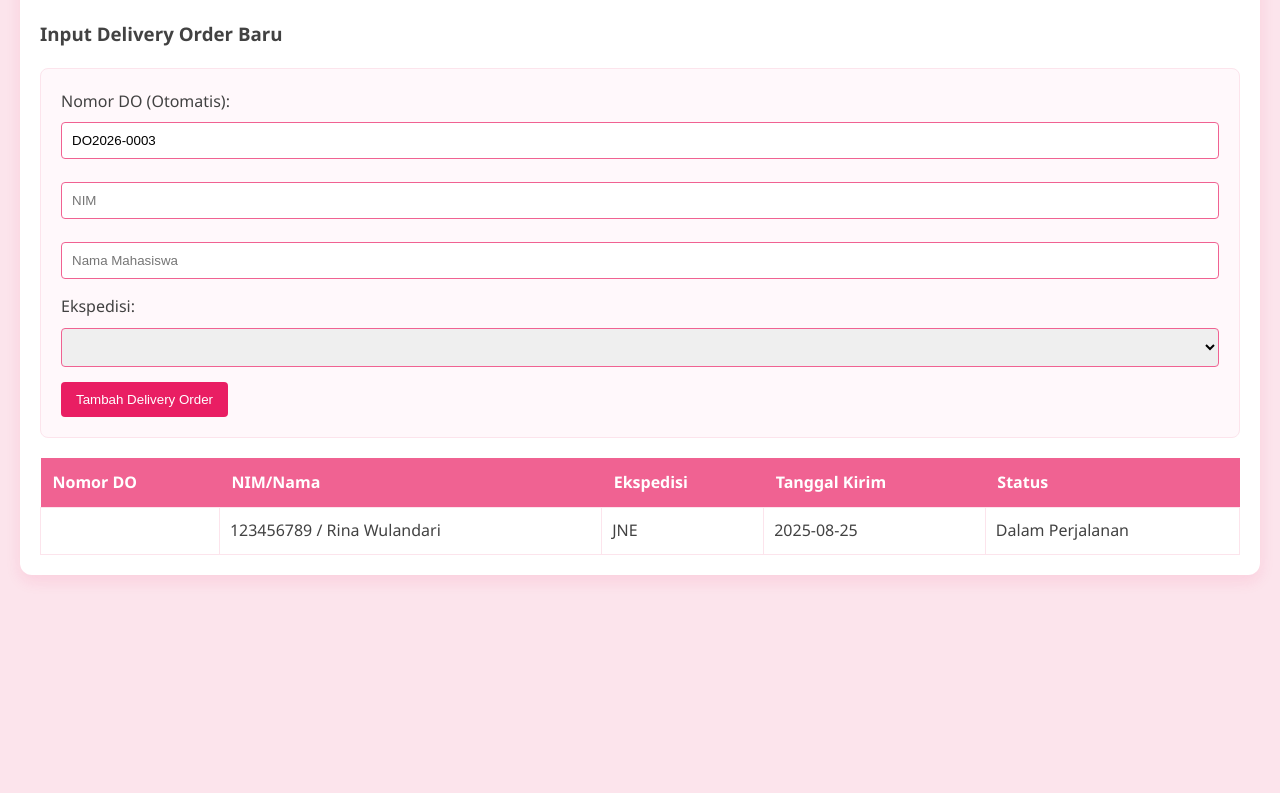
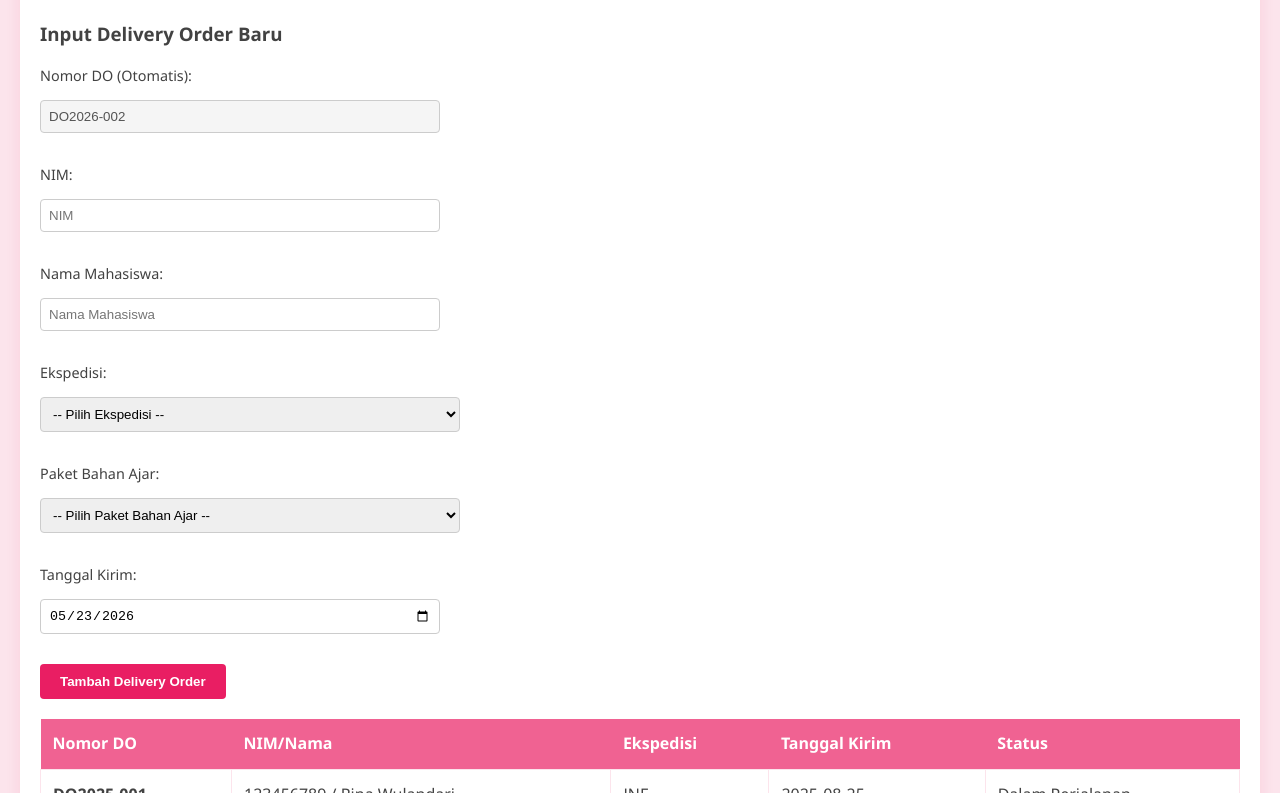
Before and after one commit to iffahnailahsalsabila-alt/TUGAS2.PBW, a plain HTML site: page tracking.html in a window 1280 px wide. Shown: the part 167-960 px from the top of the page. Before the commit the page ends 800 px from the top, so only its background shows below. Drawn offline with nearby package versions, Linux system fonts and the light colour scheme.

Commit message:
update tracking-app.js dan tracking.html

```diff
--- a/js/tracking-app.js
+++ b/js/tracking-app.js
@@ -1,51 +1,94 @@
 new Vue({
     el: '#trackingApp',
     data: {
-        trackingList: Object.values(dataTracking),
-        // Menggunakan data pengirimanList
-        ekspedisiList: pengirimanList,
+        // Ekstrak Key Induk dan konversi format Rina dari DO2025-0001 menjadi DO2025-001
+        trackingList: Object.keys(dataTracking).map(key => {
+            let formattedKey = key;
+            if (key === "DO2025-0001") {
+                formattedKey = "DO2025-001";
+            }
+            return {
+                noDO: formattedKey,
+                ...dataTracking[key]
+            };
+        }),
+
+        ekspedisiList: pengirimanList.map(e => e.nama),
+        daftarPaket: paketList,
+        selectedPaketKode: '',
+
         newDO: {
             nim: '',
             nama: '',
             ekspedisi: '',
-            tanggalKirim: new Date().toISOString().slice(0, 10),
-            status: 'Input Baru',
+            paket: '',
+            totalHarga: 0,
+            // FUNGSI REVISI: Menggunakan fungsi Date dasar untuk mengambil string waktu lokal hari ini (Format: YYYY-MM-DD)
+            tanggalKirim: new Date().toLocaleDateString('fr-CA'),
+            status: 'Input Baru'
+        }
+    },
+    computed: {
+        detailIsiPaketSelected() {
+            if (!this.selectedPaketKode) return null;
+            const paketKetemu = this.daftarPaket.find(p => p.kode === this.selectedPaketKode);
+            return paketKetemu ? paketKetemu.isi : null;
         },
-    },
-    // Computed Properties sederhana untuk nomor DO otomatis
-    computed: {
+
         generateNoDO() {
             const currentYear = new Date().getFullYear();
-            const sequence = Object.keys(dataTracking).length + this.trackingList.length + 1;
-            const paddedSequence = String(sequence).padStart(4, '0');
+            const sequence = this.trackingList.length + 1;
+            const paddedSequence = String(sequence).padStart(3, '0');
             return `DO${currentYear}-${paddedSequence}`;
-        },
+        }
+    },
+    watch: {
+        selectedPaketKode(newKode) {
+            const paketKetemu = this.daftarPaket.find(p => p.kode === newKode);
+            if (paketKetemu) {
+                this.newDO.paket = paketKetemu.nama;
+                this.newDO.totalHarga = paketKetemu.harga;
+            } else {
+                this.newDO.paket = '';
+                this.newDO.totalHarga = 0;
+            }
+        }
     },
     methods: {
         addTrackingDO() {
-            if (!this.newDO.nim || !this.newDO.nama || !this.newDO.ekspedisi) {
-                alert("Harap lengkapi NIM, Nama, dan Ekspedisi!");
+            // Validasi data field form wajib diisi termasuk tanggal kirim
+            if (!this.newDO.nim.trim() || !this.newDO.nama.trim() || !this.newDO.ekspedisi || !this.selectedPaketKode || !this.newDO.tanggalKirim) {
+                alert("Harap lengkapi seluruh bidang data field yang disediakan!");
                 return;
             }
 
             const newEntry = {
                 noDO: this.generateNoDO,
-                ...this.newDO,
-                totalHarga: 0,
-                paket: 'Default',
+                nim: this.newDO.nim,
+                nama: this.newDO.nama,
+                ekspedisi: this.newDO.ekspedisi,
+                paket: this.newDO.paket,
+                totalHarga: this.newDO.totalHarga,
+                tanggalKirim: this.newDO.tanggalKirim, // Diambil dari value form (bisa hasil edit manual user)
+                status: this.newDO.status
             };
 
             this.trackingList.push(newEntry);
 
-            alert(`Delivery Order ${newEntry.noDO} berhasil ditambahkan!`);
-
-            // Reset form
+            alert(`Delivery Order ${newEntry.noDO} sukses ditambahkan ke daftar antrean.`);
+            this.resetFormInput();
+        },
+        resetFormInput() {
+            this.selectedPaketKode = '';
             this.newDO = {
                 nim: '',
                 nama: '',
                 ekspedisi: '',
-                tanggalKirim: new Date().toISOString().slice(0, 10),
-                status: 'Input Baru',
+                paket: '',
+                totalHarga: 0,
+                // Kembalikan ke default waktu lokal saat ini setelah di-reset
+                tanggalKirim: new Date().toLocaleDateString('fr-CA'),
+                status: 'Input Baru'
             };
         }
     }
--- a/tracking.html
+++ b/tracking.html
@@ -3,56 +3,100 @@
 <head>
     <meta charset="UTF-8">
     <meta name="viewport" content="width=device-width, initial-scale=1.0">
-    <title>Tracking Delivery Order</title>
+    <title>Tracking Delivery Order (DO)</title>
     <link rel="stylesheet" href="css/style.css">
     <script src="https://cdn.jsdelivr.net/npm/vue@2.6.14/dist/vue.js"></script>
 </head>
+<body>
 
-<body>
     <header class="navigation-bar">
-        <a href="index.html" class="nav-item">HOME</a>
+        <nav class="nav-links">
+            <a href="index.html" class="nav-item">HOME</a>
+            <a href="stok.html" class="nav-item">Halaman Stok</a>
+            <a href="tracking.html" class="nav-item">Tracking DO</a>
+        </nav>
     </header>
 
     <main class="tracking-container" id="trackingApp">
         <h2>Tracking Delivery Order (DO)</h2>
 
-        <div class="add-area">
-            <h3>Input Delivery Order Baru</h3>
+        <div class="form-container">
+            <h3 style="margin-top: 0; margin-bottom: 15px;">Input Delivery Order Baru</h3>
             <form @submit.prevent="addTrackingDO">
 
-                <label>Nomor DO (Otomatis):</label>
-                <input type="text" :value="generateNoDO" readonly>
+                <div style="margin-bottom: 15px;">
+                    <label style="display: block; margin-bottom: 5px; font-size: 0.9rem;">Nomor DO (Otomatis):</label>
+                    <input type="text" :value="generateNoDO" disabled style="padding: 8px; width: 100%; max-width: 400px; border-radius: 4px; border: 1px solid #cccccc; background: #f5f5f5;">
+                </div>
 
-                <input type="text" v-model="newDO.nim" placeholder="NIM" required>
-                <input type="text" v-model="newDO.nama" placeholder="Nama Mahasiswa" required>
+                <div style="margin-bottom: 15px;">
+                    <label style="display: block; margin-bottom: 5px; font-size: 0.9rem;">NIM:</label>
+                    <input type="text" v-model="newDO.nim" placeholder="NIM" style="padding: 8px; width: 100%; max-width: 400px; border-radius: 4px; border: 1px solid #cccccc;">
+                </div>
 
-                <label for="ekspedisi">Ekspedisi:</label>
-                <select v-model="newDO.ekspedisi" id="ekspedisi" required>
-                    <option v-for="eks in ekspedisiList" :value="eks.nama">{{ eks.nama }}</option>
-                </select>
+                <div style="margin-bottom: 15px;">
+                    <label style="display: block; margin-bottom: 5px; font-size: 0.9rem;">Nama Mahasiswa:</label>
+                    <input type="text" v-model="newDO.nama" placeholder="Nama Mahasiswa" style="padding: 8px; width: 100%; max-width: 400px; border-radius: 4px; border: 1px solid #cccccc;">
+                </div>
 
-                <button type="submit">Tambah Delivery Order</button>
+                <div style="margin-bottom: 15px;">
+                    <label style="display: block; margin-bottom: 5px; font-size: 0.9rem;">Ekspedisi:</label>
+                    <select v-model="newDO.ekspedisi" style="padding: 8px; width: 100%; max-width: 420px; border-radius: 4px; border: 1px solid #cccccc;">
+                        <option value="" disabled selected>-- Pilih Ekspedisi --</option>
+                        <option v-for="ekspedisi in ekspedisiList" :key="ekspedisi" :value="ekspedisi">{{ ekspedisi }}</option>
+                    </select>
+                </div>
+
+                <div style="margin-bottom: 15px;">
+                    <label style="display: block; margin-bottom: 5px; font-size: 0.9rem;">Paket Bahan Ajar:</label>
+                    <select v-model="selectedPaketKode" style="padding: 8px; width: 100%; max-width: 420px; border-radius: 4px; border: 1px solid #cccccc;">
+                        <option value="" disabled selected>-- Pilih Paket Bahan Ajar --</option>
+                        <option v-for="p in daftarPaket" :key="p.kode" :value="p.kode">
+                            {{ p.kode }} - {{ p.nama }}
+                        </option>
+                    </select>
+                </div>
+
+                <div style="margin-bottom: 15px;">
+                    <label style="display: block; margin-bottom: 5px; font-size: 0.9rem;">Tanggal Kirim:</label>
+                    <input type="date" v-model="newDO.tanggalKirim" style="padding: 8px; width: 100%; max-width: 400px; border-radius: 4px; border: 1px solid #cccccc;">
+                </div>
+
+                <div v-if="detailIsiPaketSelected" style="margin-bottom: 15px; padding: 12px; background-color: #fdf2f4; border-left: 4px solid #e91e63; max-width: 400px; font-size: 0.85rem; border-radius: 0 4px 4px 0;">
+                    <strong style="color: #333333;">Isi Paket Bahan Ajar:</strong>
+                    <ul style="margin: 5px 0 8px 15px; padding: 0; color: #555555;">
+                        <li v-for="modul in detailIsiPaketSelected" :key="modul">{{ modul }}</li>
+                    </ul>
+                    <div style="border-top: 1px dashed #cccccc; padding-top: 6px; color: #333333;">
+                        <strong>Total Harga:</strong> Rp {{ newDO.totalHarga.toLocaleString('id-ID') }}
+                    </div>
+                </div>
+
+                <button type="submit" class="btn-submit" style="background: #e91e63; color: white; padding: 10px 20px; border: none; border-radius: 4px; cursor: pointer; font-weight: bold;">Tambah Delivery Order</button>
             </form>
         </div>
 
-
-        <table class="data-table">
+        <table class="data-table" style="width: 100%; border-collapse: collapse; margin-top: 20px;">
             <thead>
-                <tr>
-                    <th>Nomor DO</th>
-                    <th>NIM/Nama</th>
-                    <th>Ekspedisi</th>
-                    <th>Tanggal Kirim</th>
-                    <th>Status</th>
+                <tr style="background: #e91e63; color: white; text-align: left;">
+                    <th style="padding: 12px;">Nomor DO</th>
+                    <th style="padding: 12px;">NIM/Nama</th>
+                    <th style="padding: 12px;">Ekspedisi</th>
+                    <th style="padding: 12px;">Tanggal Kirim</th>
+                    <th style="padding: 12px;">Status</th>
                 </tr>
             </thead>
             <tbody>
-                <tr v-for="item in trackingList" :key="item.noDO">
-                    <td>{{ item.noDO }}</td>
-                    <td>{{ item.nim }} / {{ item.nama }}</td>
-                    <td>{{ item.ekspedisi }}</td>
-                    <td>{{ item.tanggalKirim }}</td>
-                    <td>{{ item.status }}</td>
+                <tr v-for="item in trackingList" :key="item.noDO" style="border-bottom: 1px solid #dddddd;">
+                    <td style="padding: 12px; font-weight: bold;">{{ item.noDO }}</td>
+                    <td style="padding: 12px;">{{ item.nim }} / {{ item.nama }}</td>
+                    <td style="padding: 12px;">{{ item.ekspedisi }}</td>
+                    <td style="padding: 12px;">{{ item.tanggalKirim }}</td>
+                    <td style="padding: 12px;">{{ item.status }}</td>
+                </tr>
+
+                <tr v-if="trackingList.length === 0">
+                    <td colspan="5" style="text-align: center; color: #777777; padding: 20px; font-style: italic;">Tidak ada data tracking pengiriman.</td>
                 </tr>
             </tbody>
         </table>
```
